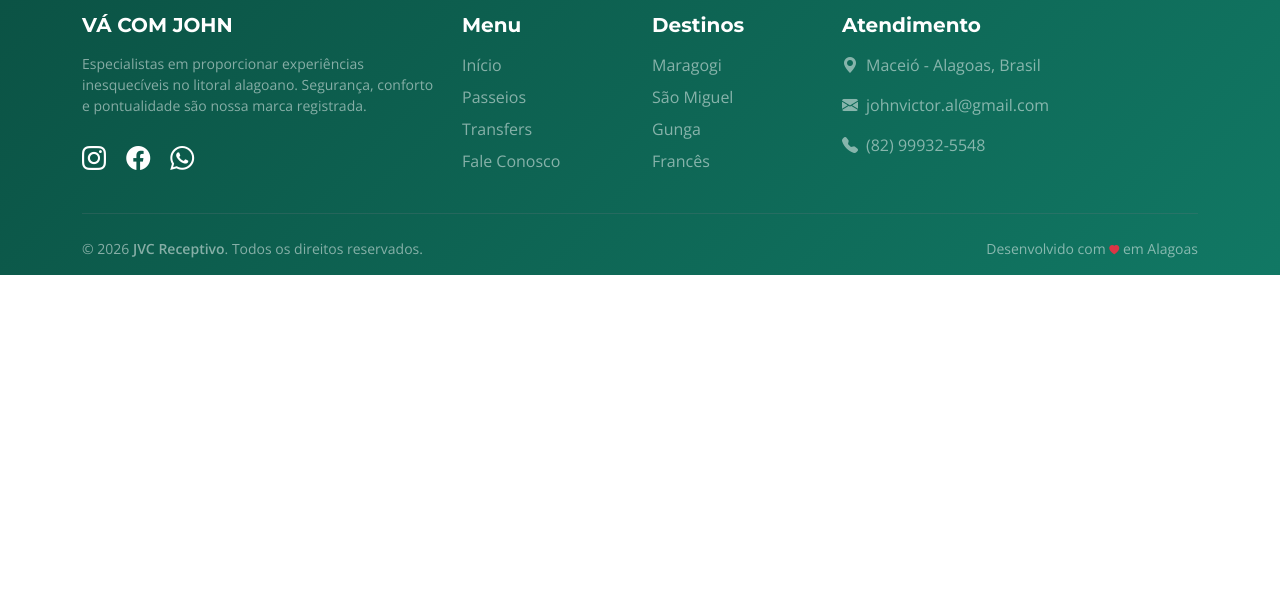
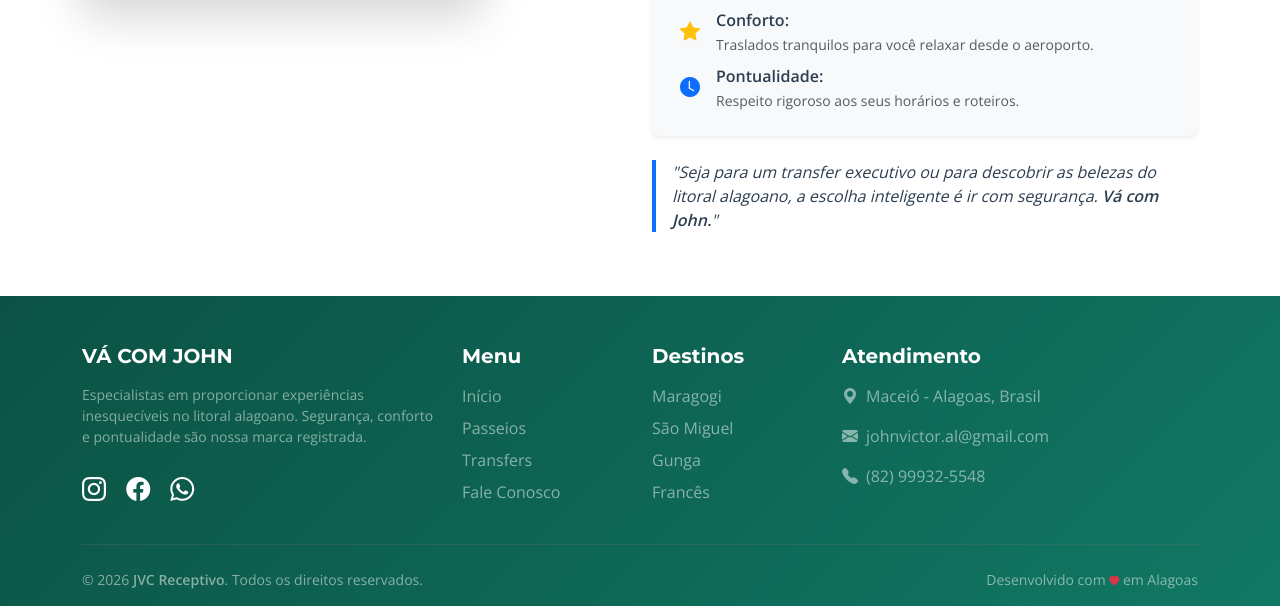
Before and after one commit to johnvictoral/maceio_tour, a Django app: page /sobre-nos/ in a window 1280 px wide. Shown: the part 721-1327 px from the top of the page. Before the commit the page ends 996 px from the top, so only its background shows below. Run offline with Django 5.2, Linux system fonts and the light colour scheme.

Commit message:
Novo texto sobre nós

```diff
--- a/core/templates/core/sobre_nos.html
+++ b/core/templates/core/sobre_nos.html
@@ -4,20 +4,58 @@
 {% block content %}
 <div class="container mt-5 py-5">
     <div class="row align-items-center">
+        <div class="col-lg-6 mb-4 mb-lg-0">
+            <img src="{% static 'images/placeholder-guia.jpg' %}" class="img-fluid rounded shadow-lg" alt="John Victor - Guia de Turismo">
+        </div>
+
         <div class="col-lg-6">
-            <img src="{% static 'images/placeholder-guia.jpg' %}" class="img-fluid rounded shadow-lg" alt="Foto do seu guia de turismo">
-            </div>
-        <div class="col-lg-6">
-            <h1 class="display-5 fw-bold">Sobre a JVC Receptivo</h1>
-            <p class="lead text-muted">Sua melhor experiência em Maceió começa aqui.</p>
+            <h1 class="display-5 fw-bold mb-1">Vá com John</h1>
+            <p class="lead text-primary fw-bold">Excelência em Receptivo e Turismo em Alagoas</p>
+
             <hr class="my-4">
+
             <p>
-                Olá! Eu sou o guia por trás da JVC Receptivo, um apaixonado por Alagoas e por proporcionar experiências inesquecíveis aos visitantes da nossa terra. Com anos de experiência no turismo local, meu objetivo é ir além do óbvio, mostrando as belezas naturais, a cultura e a gastronomia que fazem de Maceió um destino único.
+                Bem-vindo à <strong>Vá com John</strong>, sua parceira especializada em logística turística e receptivo em Maceió e região.
             </p>
             <p>
-                Prezo pela segurança, conforto e, acima de tudo, pela sua satisfação. Cada passeio e transfer é planejado com cuidado para que sua única preocupação seja aproveitar o paraíso.
+                Nossa missão é transformar a sua chegada e estadia em Alagoas em uma experiência tranquila, segura e confortável. Entendemos que uma viagem perfeita começa com um transporte de qualidade, por isso, oferecemos um serviço de excelência que prioriza a pontualidade e o bem-estar dos nossos passageiros.
             </p>
-            <p><strong>Vamos explorar juntos o melhor de Alagoas!</strong></p>
+            <p>
+                Liderada por <strong>John Victor</strong>, guia de turismo credenciado e especialista nas rotas alagoanas, nossa empresa une o conhecimento técnico local com o profissionalismo que você e sua família merecem.
+            </p>
+
+            <div class="bg-light p-4 rounded-3 mt-4 shadow-sm">
+                <h5 class="fw-bold mb-3"><i class="bi bi-trophy-fill text-warning me-2"></i>Nossos Pilares:</h5>
+                <ul class="list-unstyled mb-0">
+                    <li class="mb-2 d-flex align-items-center">
+                        <i class="bi bi-shield-check text-success fs-4 me-3"></i>
+                        <div>
+                            <strong>Segurança:</strong> <br>
+                            <span class="text-muted small">Veículos revisados e conduta responsável.</span>
+                        </div>
+                    </li>
+                    <li class="mb-2 d-flex align-items-center">
+                        <i class="bi bi-star-fill text-warning fs-5 me-3 ps-1"></i> <div>
+                            <strong>Conforto:</strong> <br>
+                            <span class="text-muted small">Traslados tranquilos para você relaxar desde o aeroporto.</span>
+                        </div>
+                    </li>
+                    <li class="d-flex align-items-center">
+                        <i class="bi bi-clock-fill text-primary fs-5 me-3 ps-1"></i>
+                        <div>
+                            <strong>Pontualidade:</strong> <br>
+                            <span class="text-muted small">Respeito rigoroso aos seus horários e roteiros.</span>
+                        </div>
+                    </li>
+                </ul>
+            </div>
+
+            <div class="mt-4">
+                <p class="fst-italic border-start border-4 border-primary ps-3">
+                    "Seja para um transfer executivo ou para descobrir as belezas do litoral alagoano, a escolha inteligente é ir com segurança. <strong>Vá com John.</strong>"
+                </p>
+            </div>
+
         </div>
     </div>
 </div>
```
